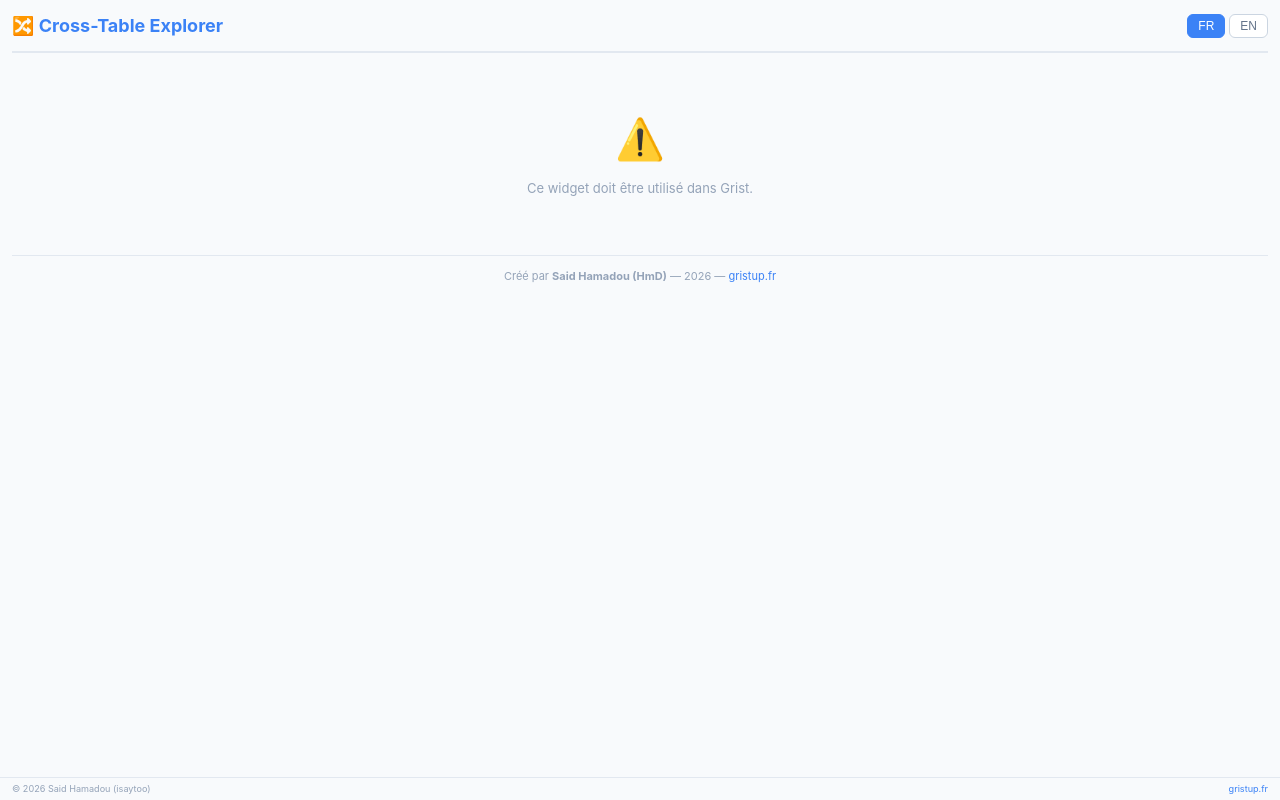
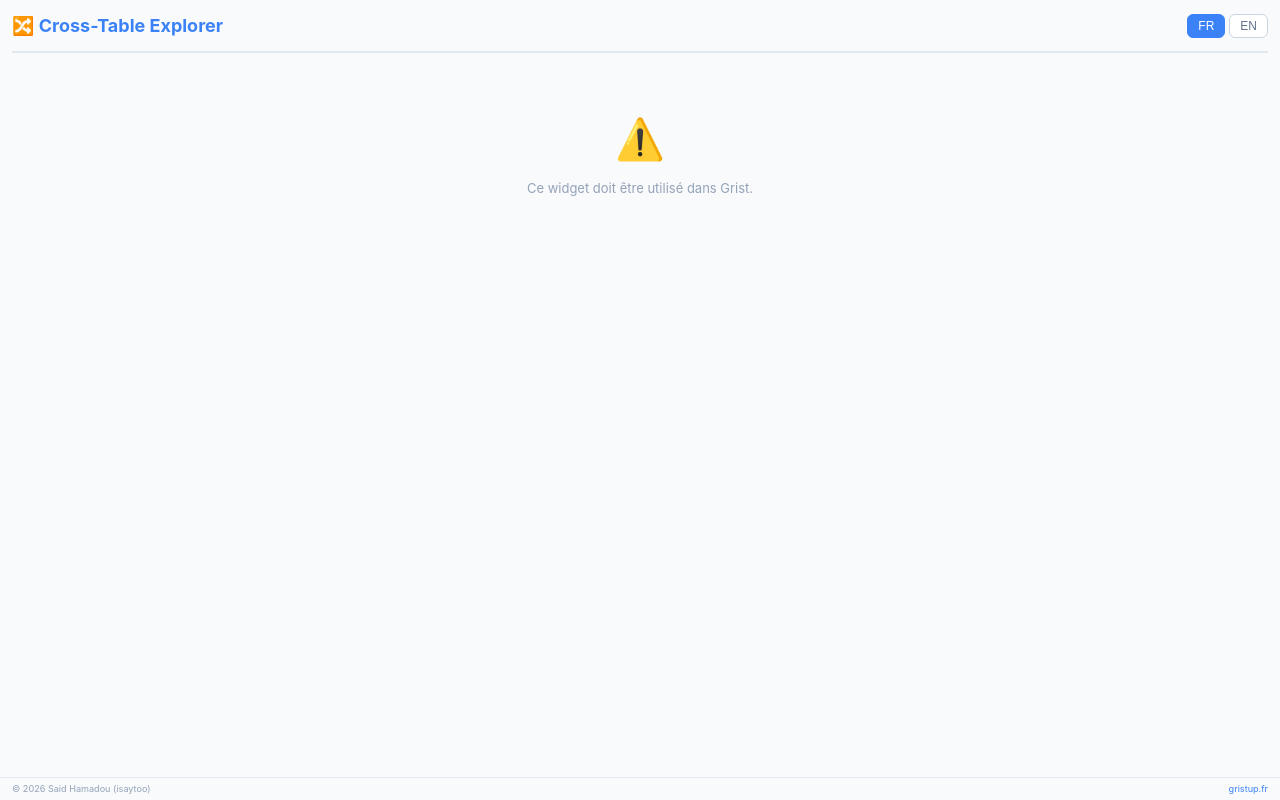
Before and after one commit to isaytoo/grist-cross-table-widget, a website: page index.html in a window 1280 px wide. Drawn offline with Linux system fonts and the light colour scheme.

Commit message:
refactor: remove internal footer, keep only fixed footer

```diff
--- a/index.html
+++ b/index.html
@@ -668,11 +668,6 @@
     </div>
   </div>
 
-  <!-- FOOTER -->
-  <div class="footer">
-    <span data-i18n="footerCreated">Créé par</span> <strong>Said Hamadou (HmD)</strong> &mdash; 2026 &mdash; <a href="https://gristup.fr" target="_blank" style="color: #3b82f6; text-decoration: none;">gristup.fr</a>
-  </div>
-
   <script src="widget.js"></script>
   <footer style="position: fixed; bottom: 0; left: 0; right: 0; background: #f8fafc; border-top: 1px solid #e2e8f0; padding: 4px 12px; font-size: 0.7em; color: #94a3b8; display: flex; justify-content: space-between; z-index: 1000;">
     <span>© 2026 Said Hamadou (isaytoo)</span>
```
